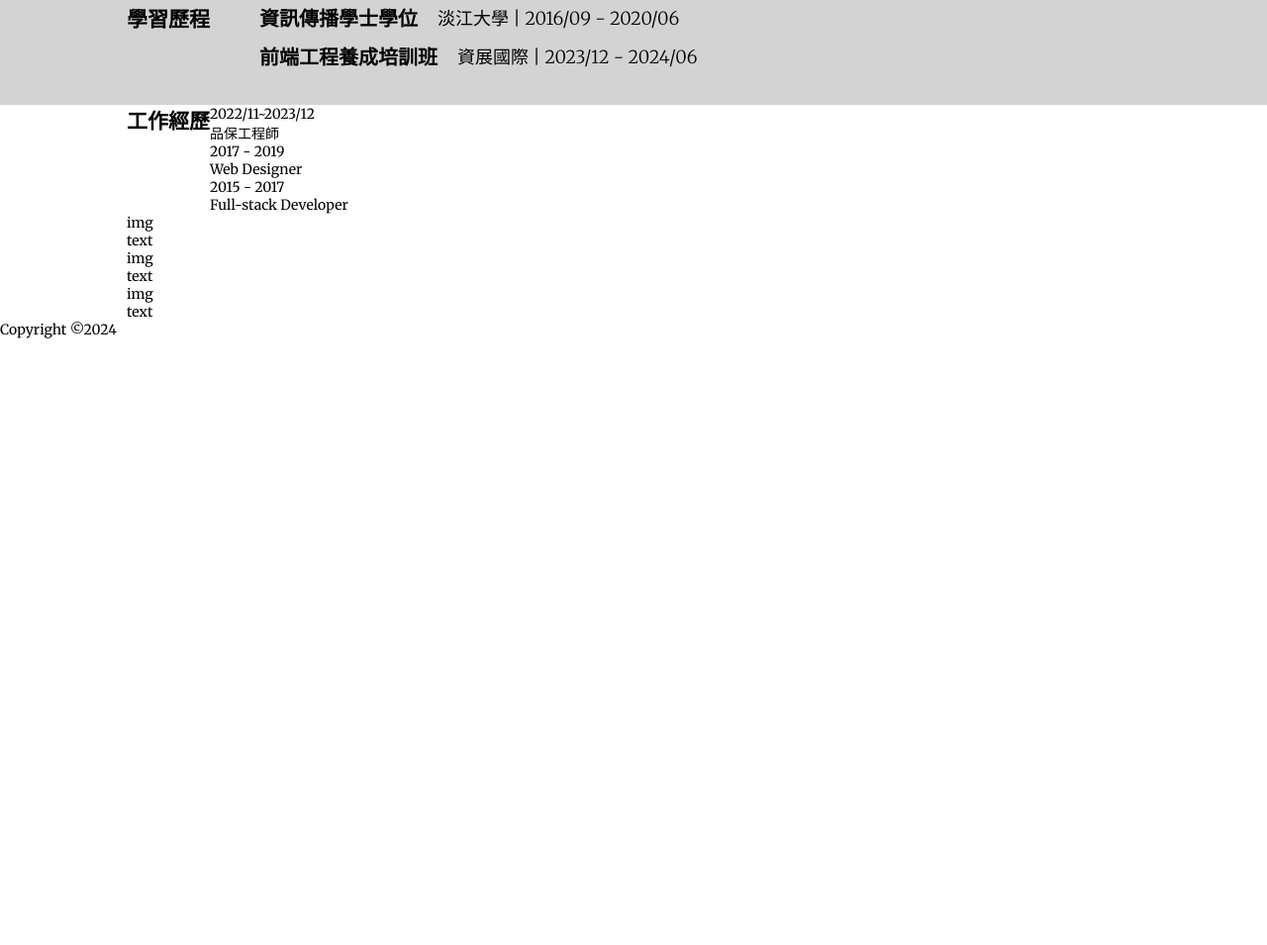
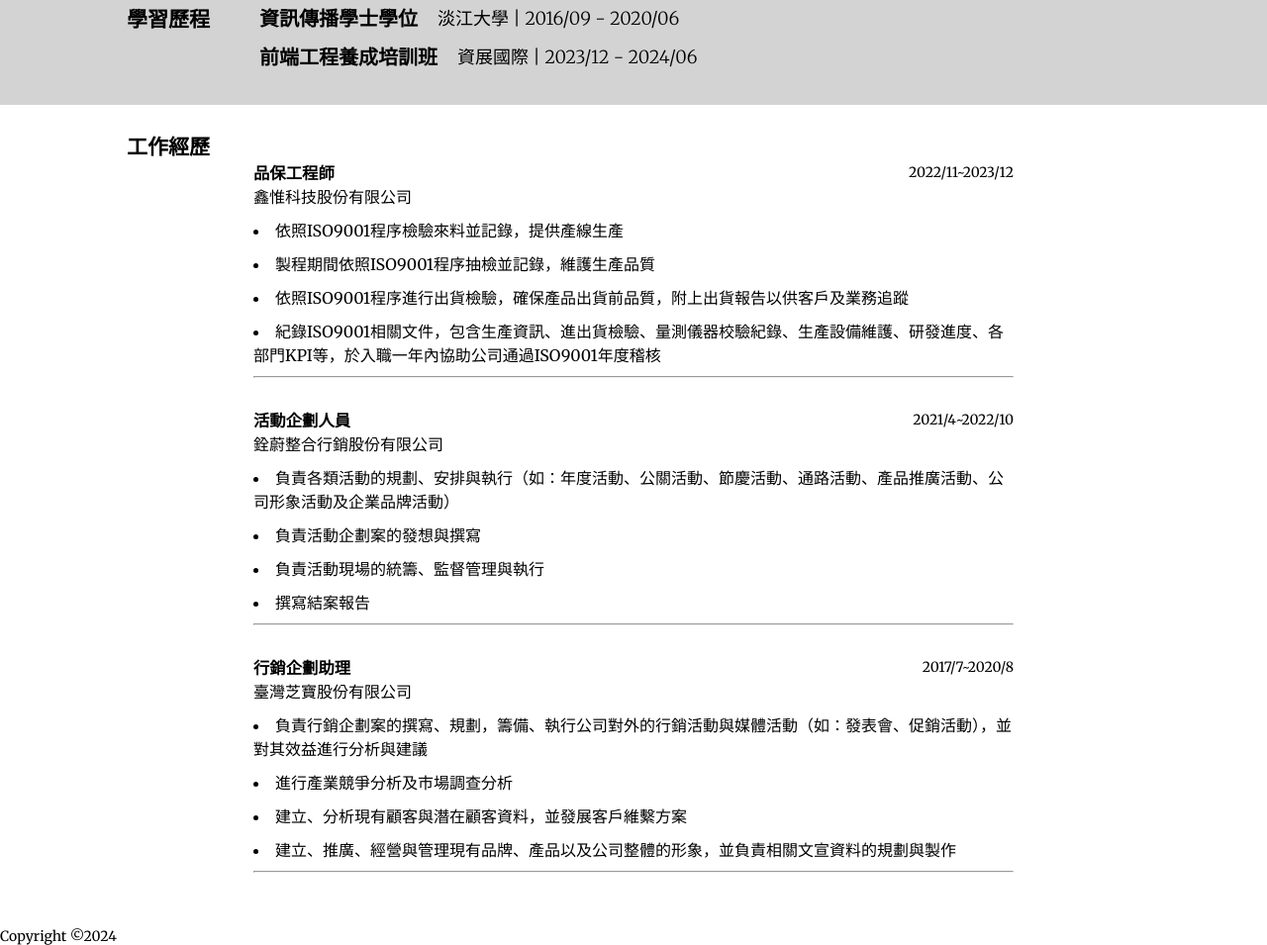
Before and after one commit to PoyuanFang/my_website_demo, a plain HTML site: page index.html in a window 1280 px wide. Shown: the part 887-1842 px from the top of the page at 99% size. Before the commit the page ends 1229 px from the top, so only its background shows below. Drawn offline with nearby package versions, Linux system fonts and the light colour scheme.

Commit message:
education,experience區域設定(含RWD)

```diff
--- a/index.html
+++ b/index.html
@@ -68,38 +68,53 @@
   </section>
   <section id="experience">
     <div class="container">
-      <h2 class="sectionTitle">工作經歷</h2>
+      <h2>工作經歷</h2>
+    </div>
+    <div class="container">
       <ul class="experience-list">
         <li>
-          <div class="work-period">2022/11~2023/12</div>
           <div class="title-info">
-            <div class="job-title">品保工程師</div>
+            <h3 class="job-title">品保工程師</h3>
+            <div class="work-period">2022/11~2023/12</div>
           </div>
+          <h3 class="company">鑫惟科技股份有限公司</h3>
+          <ul class="job-content">
+            <li>依照ISO9001程序檢驗來料並記錄，提供產線生產</li>
+            <li>製程期間依照ISO9001程序抽檢並記錄，維護生產品質</li>
+            <li>依照ISO9001程序進行出貨檢驗，確保產品出貨前品質，附上出貨報告以供客戶及業務追蹤</li>
+            <li>紀錄ISO9001相關文件，包含生產資訊、進出貨檢驗、量測儀器校驗紀錄、生產設備維護、研發進度、各部門KPI等，於入職一年內協助公司通過ISO9001年度稽核</li>
+          </ul>
+          <hr>
         </li>
         <li>
-          <div class="work-period">2017 - 2019</div>
           <div class="title-info">
-            <div class="job-title">Web Designer</div>
+            <h3 class="job-title">活動企劃人員</h3>
+            <div class="work-period">2021/4~2022/10</div>
           </div>
+          <h3 class="company">銓蔚整合行銷股份有限公司</h3>
+          <ul class="job-content">
+            <li>負責各類活動的規劃、安排與執行（如：年度活動、公關活動、節慶活動、通路活動、產品推廣活動、公司形象活動及企業品牌活動）</li>
+            <li>負責活動企劃案的發想與撰寫</li>
+            <li>負責活動現場的統籌、監督管理與執行</li>
+            <li>撰寫結案報告</li>
+          </ul>
+          <hr>
         </li>
         <li>
-          <div class="work-period">2015 - 2017</div>
           <div class="title-info">
-            <div class="job-title">Full-stack Developer</div>
+            <h3 class="job-title">行銷企劃助理</h3>
+            <div class="work-period">2017/7~2020/8</div>
           </div>
+          <h3 class="company">臺灣芝寶股份有限公司</h3>
+          <ul class="job-content">
+            <li>負責行銷企劃案的撰寫、規劃，籌備、執行公司對外的行銷活動與媒體活動（如：發表會、促銷活動），並對其效益進行分析與建議</li>
+            <li>進行產業競爭分析及市場調查分析</li>
+            <li>建立、分析現有顧客與潛在顧客資料，並發展客戶維繫方案</li>
+            <li>建立、推廣、經營與管理現有品牌、產品以及公司整體的形象，並負責相關文宣資料的規劃與製作</li>
+          </ul>
+          <hr>
         </li>
-      </ul>
-    </div>
-  </section>
-  <section id="photo">
-    <div class="container">
-      <ul class="photo-list">
-        <li><a href="#">img</a></li>
-        <li><a href="#">text</a></li>
-        <li><a href="#">img</a></li>
-        <li><a href="#">text</a></li>
-        <li><a href="#">img</a></li>
-        <li><a href="#">text</a></li>
+
       </ul>
     </div>
   </section>
--- a/style.css
+++ b/style.css
@@ -196,6 +196,41 @@ header a:hover {
   font-size: 18px;
 }
 
+/* experience區域 */
+#experience {
+  padding: 2% 0;
+}
+
+#experience .container:nth-child(2) {
+  display: flex;
+  flex-direction: column;
+  gap: 20px;
+  width: 60%;
+}
+
+.experience-list > li {
+  margin-bottom: 30px;
+}
+
+.job-content li {
+  margin-bottom: 10px;
+  list-style: inside;
+  font-size: 16px;
+}
+
+.title-info {
+  display: flex;
+  justify-content: space-between;
+  gap: 10px;
+  align-items: center;
+}
+
+.company {
+  margin-bottom: 10px;
+  font-weight: 300;
+  font-size: 16px;
+}
+
 /* 手機  螢幕寬度小於640px才會執行*/
 @media screen and (max-width: 640px) {
   /* header區域 */
@@ -289,4 +324,13 @@ header a:hover {
   .education-period {
     font-size: 14px;
   }
+
+  /* experience區域 */
+  #experience .container {
+    width: 80%;
+  }
+
+  #experience .container:nth-child(1) {
+    margin-bottom: 10px;
+  }
 }
```
